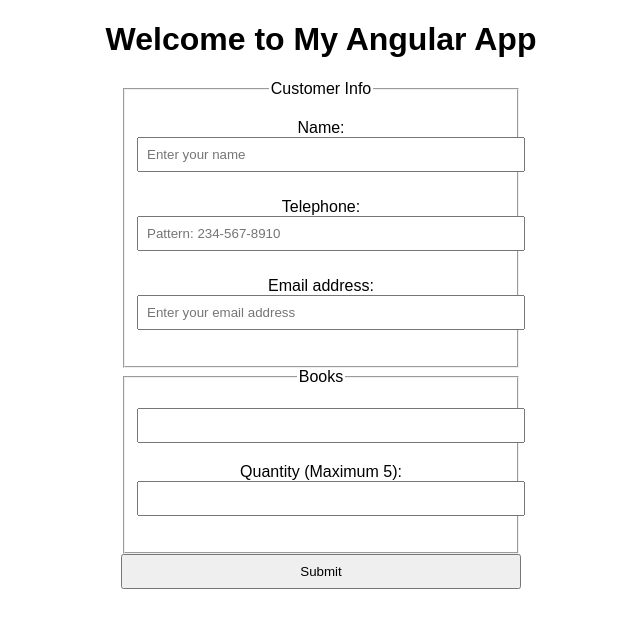
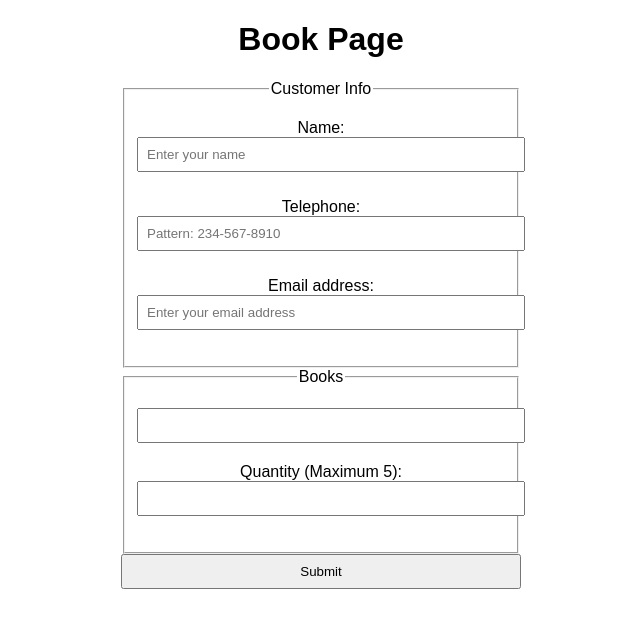
Before and after one commit to ANUJ-POHANKAR/book-page-1, an Angular app in the folder angular-frontend/: page / in a window 1280 px wide. Shown: the top 628 px of the page, without its empty margins (319-959 px from the left). Built offline with nearby package versions, Linux system fonts and the light colour scheme.

Commit message:
Update app.component.ts

```diff
--- a/angular-frontend/src/app/app.component.ts
+++ b/angular-frontend/src/app/app.component.ts
@@ -4,7 +4,7 @@ import { Component } from '@angular/core';
   selector: 'app-root', // Root selector for the Angular app
   template: `
     <div class="app-container">
-      <h1>Welcome to My Angular App</h1>
+      <h1>Book Page</h1>
       <app-form></app-form> <!-- Embed the FormComponent -->
     </div>
   `,
```
